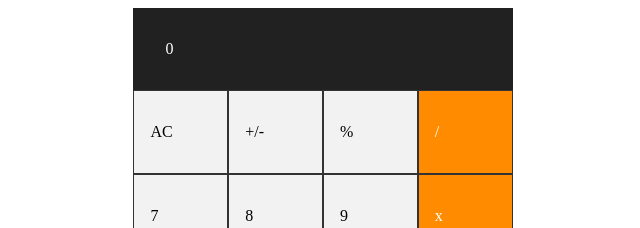
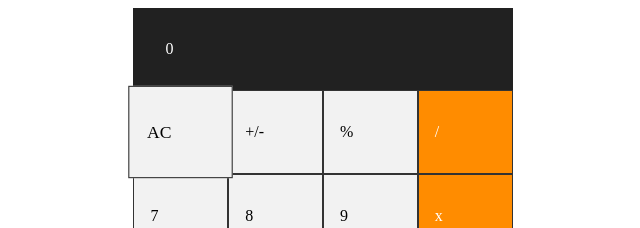
Before and after one commit to ImamHossain-eng/vue-calculator, a Vue app: page / in a window 1280 px wide. In both pictures the pointer is over the element "AC". Shown: the top 228 px of the page, without its empty margins (317-957 px from the left). Built offline with nearby package versions, Linux system fonts and the light colour scheme.

Commit message:
Finishing up

```diff
--- a/src/components/Calculator.vue
+++ b/src/components/Calculator.vue
@@ -109,8 +109,13 @@ export default{
 }
 .btn{
     padding: 2rem 1rem;
+    cursor: pointer;
     background-color: #f2f2f2;
     border: 1px solid #333;
+}
+.btn:hover{
+    transition: .5s;
+    transform: scale(1.1);
 }
 .operator{
     background-color: darkorange;
```
